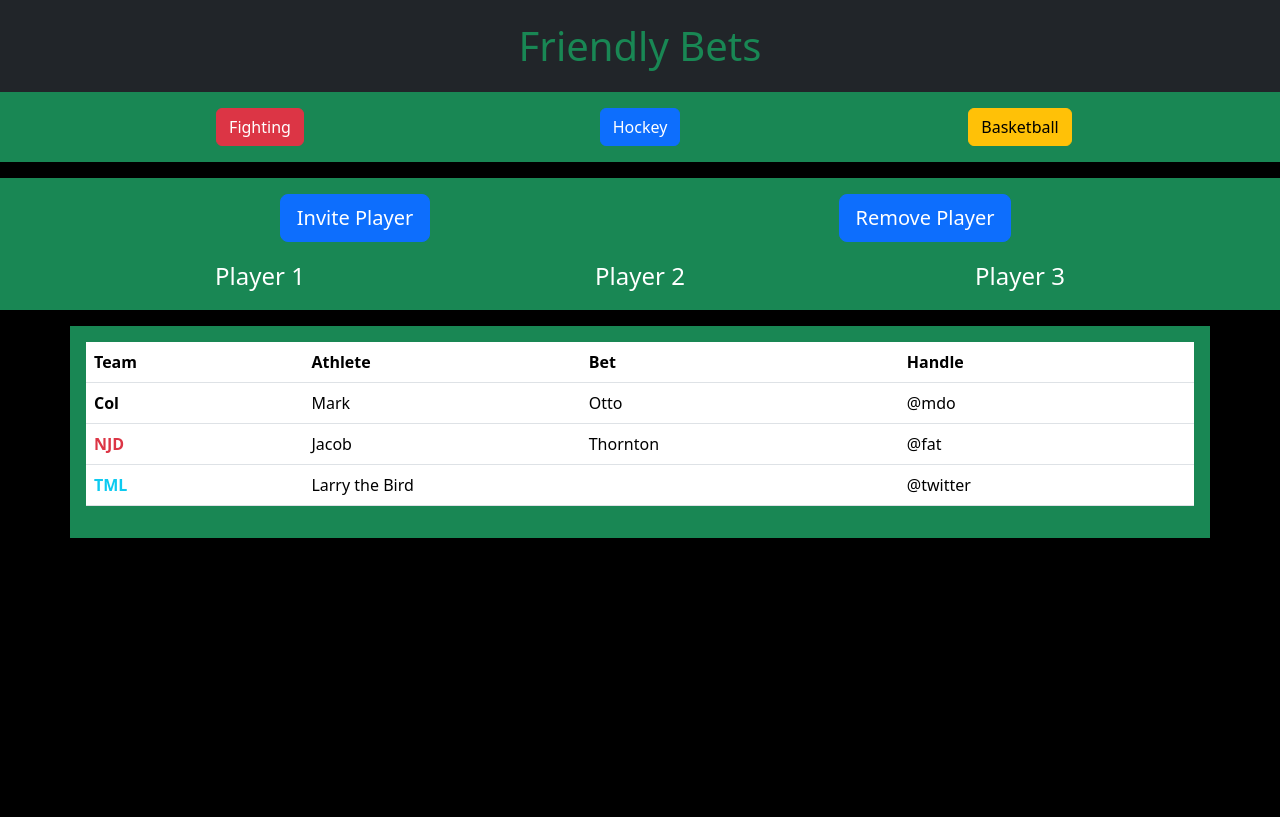
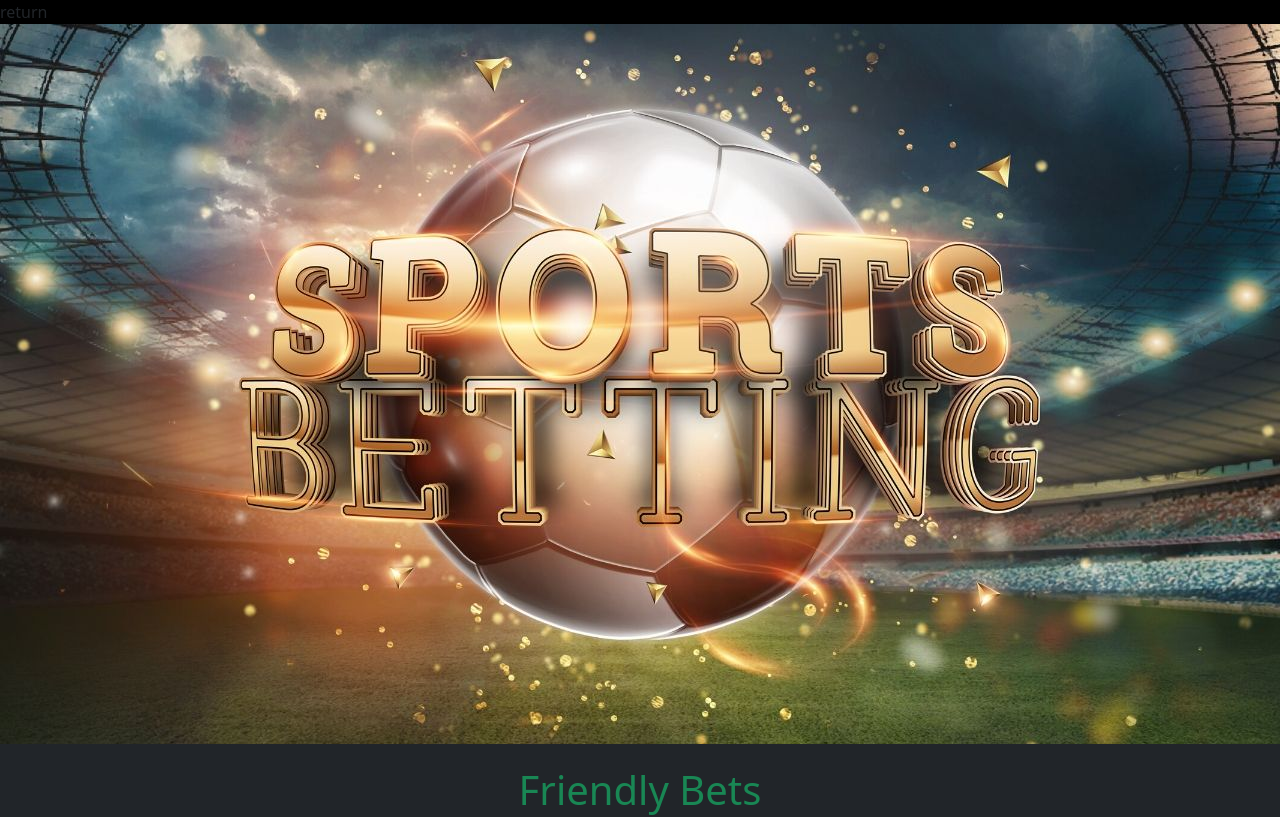
Before and after one commit to JamieBursey/FriendlyBets, a React (Create React App) app: page / in a window 1280 px wide. Shown: the top 817 px of the page. Built offline with nearby package versions, Linux system fonts and the light colour scheme.

Commit message:
adding images with react

```diff
--- a/src/App.js
+++ b/src/App.js
@@ -1,5 +1,8 @@
+import React from 'react';
 import 'bootstrap/dist/css/bootstrap.min.css';
 import './App.css';
+import logo from './header.jpeg'
+
 
 
 
@@ -8,6 +11,7 @@ function App() {
 
     <>
       <header className="App-header">
+        return <img src={logo} alt="logo" />
         <div class="text-center fs-1 text-success text-bg-dark p-3">Friendly Bets</div>
         <div className="App text-bg-success p-3 mb-3">
           <div class="container text-center">
```
Also changed, not shown: src/header.jpeg (added), 1 other file (tests, documents, lock files or other folders).
